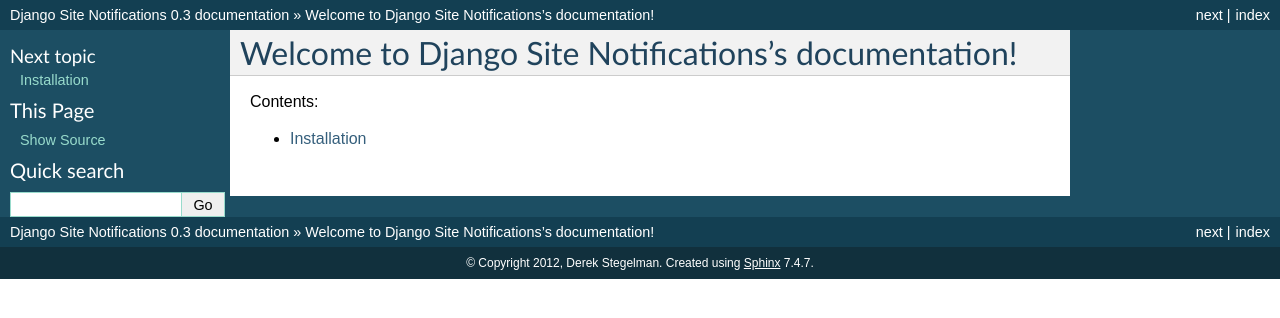
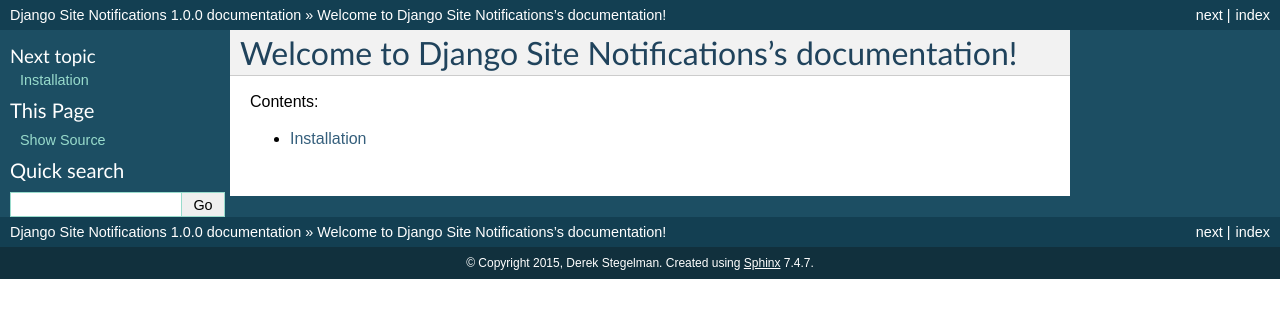
Before and after one commit to dstegelman/django-site-notifications, a Sphinx documentation site: the page built from docs/source/index.rst, in a window 1280 px wide. Shown: the top 318 px of the page. Built offline with Sphinx 7.4.7, drawn with Linux system fonts in a browser that asks for light colours.

Commit message:
Update docs version.

```diff
--- a/docs/source/conf.py
+++ b/docs/source/conf.py
@@ -41,16 +41,16 @@
 
 # General information about the project.
 project = u'Django Site Notifications'
-copyright = u'2012, Derek Stegelman'
+copyright = u'2015, Derek Stegelman'
 
 # The version info for the project you're documenting, acts as replacement for
 # |version| and |release|, also used in various other places throughout the
 # built documents.
 #
 # The short X.Y version.
-version = '0.3'
+version = '1.0.0'
 # The full version, including alpha/beta/rc tags.
-release = '0.3'
+release = '1.0.0'
 
 # The language for content autogenerated by Sphinx. Refer to documentation
 # for a list of supported languages.
```
